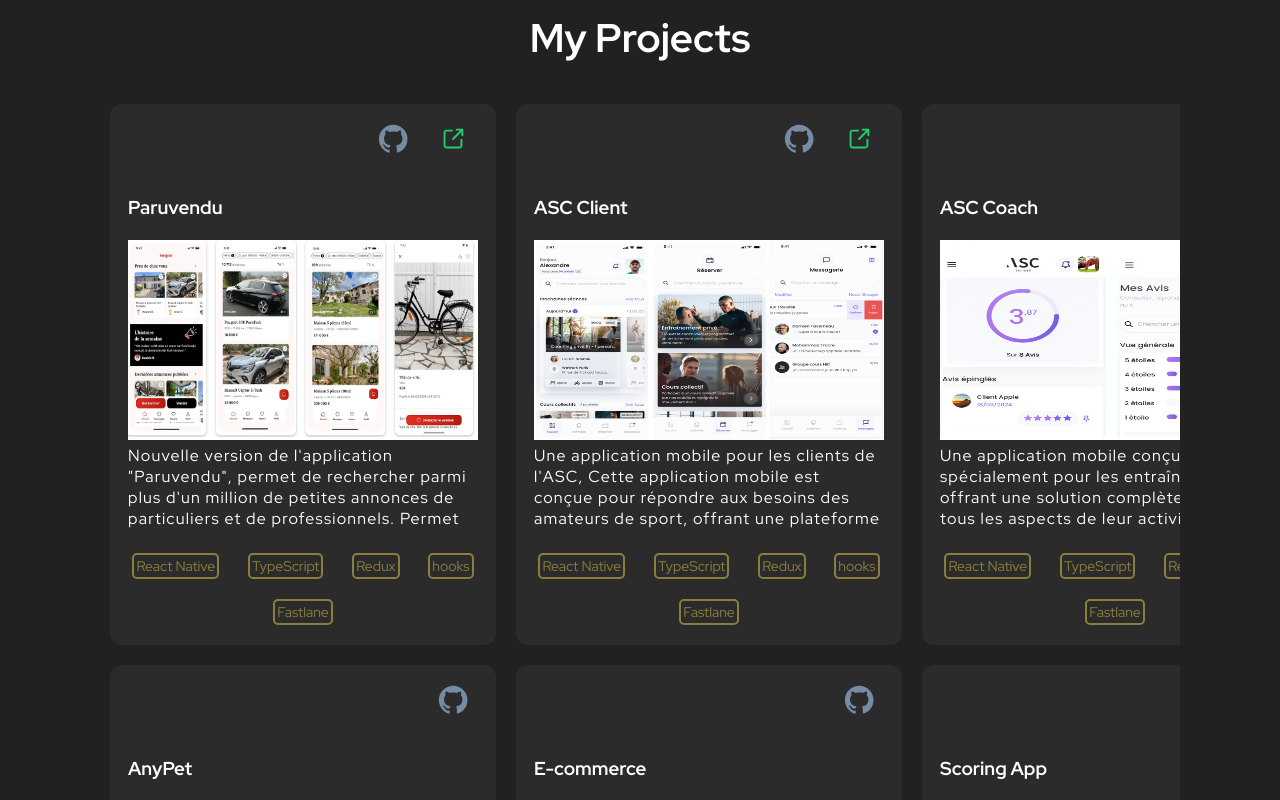
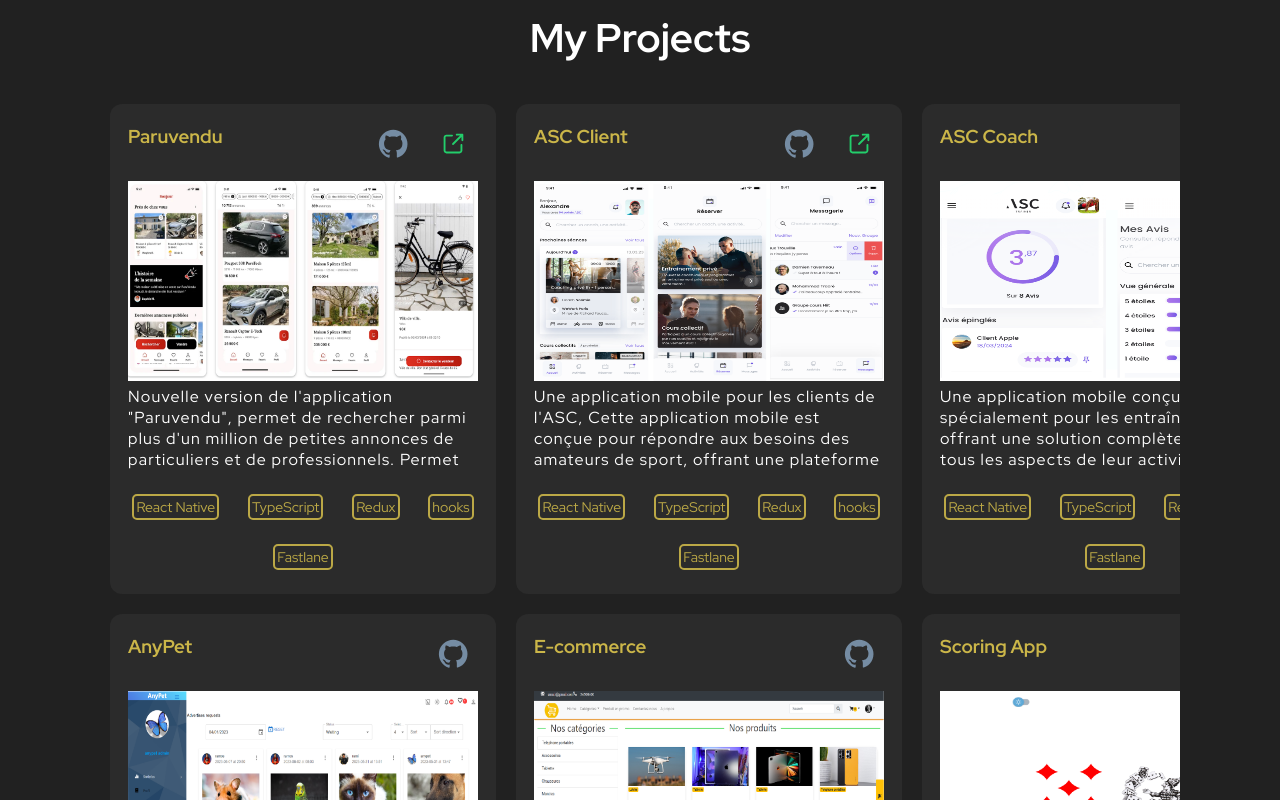
Before and after one commit to riahirami/react-portfolio, a React (Create React App) app: page / in a window 1280 px wide. Shown: the part 1440-2240 px from the top of the page. Built offline with nearby package versions, Linux system fonts and the light colour scheme.

Commit message:
fix project item card design

```diff
--- a/src/components/ProjectCardFooter/ProjectCardFooter.tsx
+++ b/src/components/ProjectCardFooter/ProjectCardFooter.tsx
@@ -14,10 +14,7 @@
   return (
     <Container>
       <footer>
-        <ul
-          className="tech-list"
-          style={{ flexWrap: "wrap", justifyContent: "space-around" }}
-        >
+        <ul className="tech-list">
           {project.technologies.map((tech, index) => (
             <li
               key={index}
--- a/src/components/ProjectCardFooter/styles.ts
+++ b/src/components/ProjectCardFooter/styles.ts
@@ -6,16 +6,19 @@
     border-radius: 0.5rem;
     color: var(--secondary);
     flex-wrap: wrap;
-    padding: 2px;
+    padding: 4px;
   }
 
   footer {
     margin-top: auto;
     .tech-list {
       display: flex;
+      flex-wrap: wrap;
+      justify-content: space-around;
       align-items: center;
       font-size: 1.4rem;
       opacity: 0.9;
+      min-height: 8rem;
     }
   }
 `;
--- a/src/components/ProjectItem/ProjectItem.tsx
+++ b/src/components/ProjectItem/ProjectItem.tsx
@@ -12,6 +12,7 @@
     <Container id="projects">
       <div className="project" key={project.id}>
         <header>
+          <h3>{project.name}</h3>
           <div className="project-links">
             <a href={project.github} target="_blank" rel="noreferrer">
               <img
@@ -38,7 +39,6 @@
           style={{ cursor: "pointer", textDecoration: "none", color: "white" }}
         >
           <div className="body">
-            <h3>{project.name}</h3>
             <img
               src={project.image}
               alt={project.name}
--- a/src/components/ProjectItem/styles.ts
+++ b/src/components/ProjectItem/styles.ts
@@ -17,7 +17,9 @@
       text-overflow: ellipsis;
       -webkit-line-clamp: 5;
       max-height: 5.5em;
+      min-height: 5.5em;
     }
+
     padding: 2rem 1.8rem;
     background-color: #2b2b2b;
     border-radius: 1.2rem;
@@ -39,7 +41,6 @@
       color: var(--blue);
       .project-links {
         display: flex;
-        align-items: flex-end;
         justify-content: flex-end;
         flex: 1;
       }
@@ -50,6 +51,7 @@
 
     h3 {
       margin-bottom: 2rem;
+      color: var(--secondary);
     }
 
     p {
@@ -65,15 +67,5 @@
         }
       }
     }
-
-    footer {
-      margin-top: auto;
-      .tech-list {
-        display: flex;
-        align-items: center;
-        font-size: 1.4rem;
-        opacity: 0.9;
-      }
-    }
   }
 `;
--- a/src/components/Projects/Projects.tsx
+++ b/src/components/Projects/Projects.tsx
@@ -13,7 +13,8 @@
             animateIn="fadeIn"
             animateOut="fadeOut"
             key={index}
-            duration={2.5}
+            duration={index <= 2 ? 0 : 2.5}
+            initiallyVisible={index <= 2}
           >
             <ProjectItem project={item} />
           </ScrollAnimation>
--- a/src/components/Projects/styles.ts
+++ b/src/components/Projects/styles.ts
@@ -1,15 +1,14 @@
 import styled from "styled-components";
-
 
 export const Container = styled.section`
   margin-top: 15rem;
 
-  h2{
+  h2 {
     text-align: center;
     font-size: 4rem;
     margin-bottom: 3rem;
   }
-  .projects{
+  .projects {
     display: grid;
     grid-template-columns: repeat(3, 1fr);
     grid-template-rows: auto;
@@ -17,7 +16,7 @@
     padding: 1rem;
     overflow: hidden;
 
-    .project{
+    .project {
       padding: 2rem 1.8rem;
       background-color: #2b2b2b;
       border-radius: 1.2rem;
@@ -25,68 +24,67 @@
       display: flex;
       flex-direction: column;
       height: 100%;
-      color: #FFF;
-      &:hover{
+      color: #fff;
+      &:hover {
         transform: translateY(-5px);
         background-color: var(--primary);
       }
 
-      header{
+      header {
         display: flex;
         align-items: center;
         justify-content: space-between;
         color: var(--blue);
-        margin-bottom: 3.6rem;
-        .project-links{
+        margin-bottom: 1.2rem;
+        .project-links {
           display: flex;
           align-items: center;
           gap: 1rem;
         }
         a > img {
-          width: 5.0rem;
+          width: 5rem;
         }
       }
 
-      h3{
+      h3 {
         margin-bottom: 2rem;
       }
 
-      p{
+      p {
         letter-spacing: 0.12rem;
         margin-bottom: 2rem;
-        a{
-          color: #FFFF;
+        a {
+          color: #ffff;
           border-bottom: 1px solid var(--secondary);
           transition: color 0.25s;
-          &:hover{
+          &:hover {
             color: var(--secondary);
           }
         }
       }
 
-      footer{
+      footer {
         margin-top: auto;
-        .tech-list{
+        .tech-list {
           display: flex;
-          align-items: center;
+          align-items: flex-start;
           gap: 2rem;
           font-size: 1.4rem;
-          opacity: 0.6;
+          opacity: 0.9;
         }
       }
-
     }
   }
 
-  @media (max-width: 960px){
-    .projects{
+  @media (max-width: 960px) {
+    .projects {
       grid-template-columns: 1fr 1fr;
     }
   }
 
-  @media (max-width: 740px){
-    .projects{
+  @media (max-width: 740px) {
+    .projects {
       grid-template-columns: 1fr;
     }
   }
-`
+`;
```
